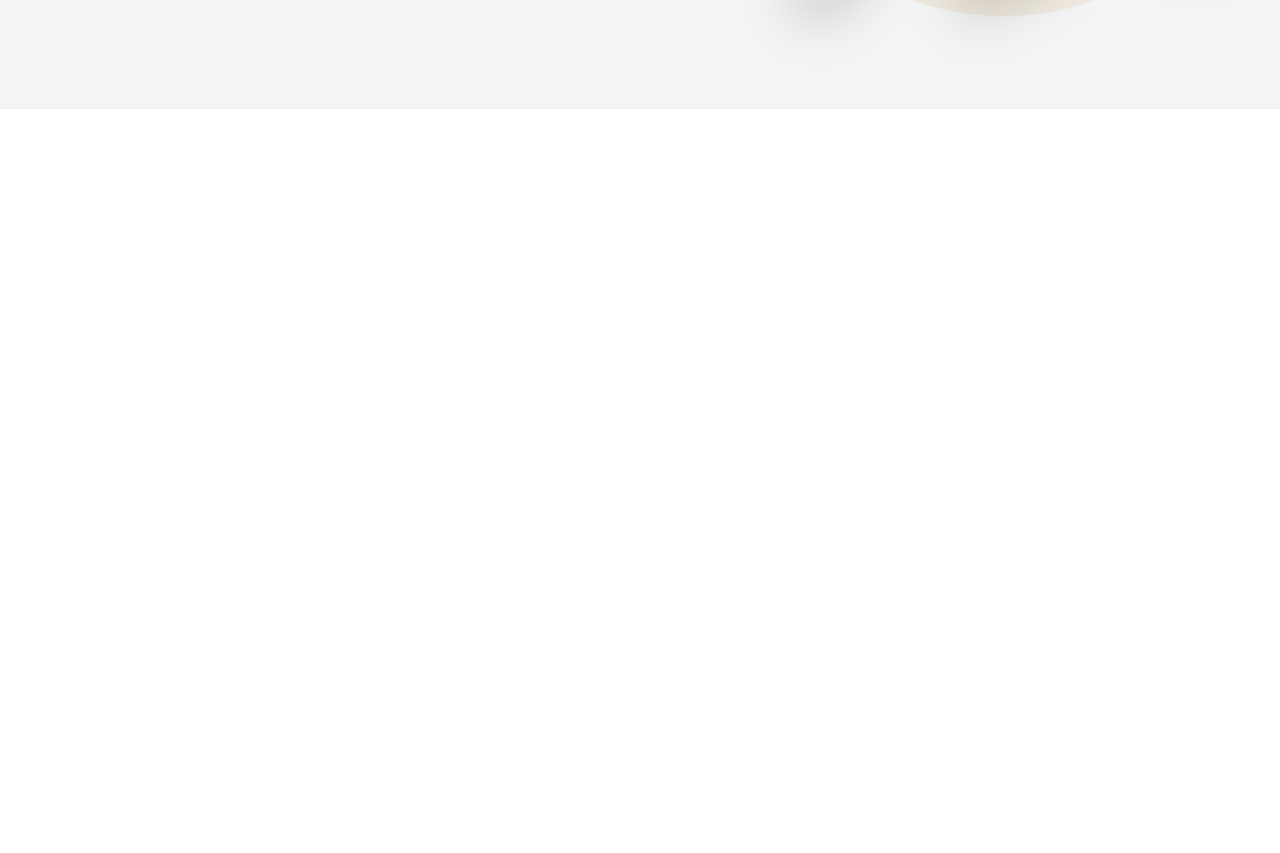
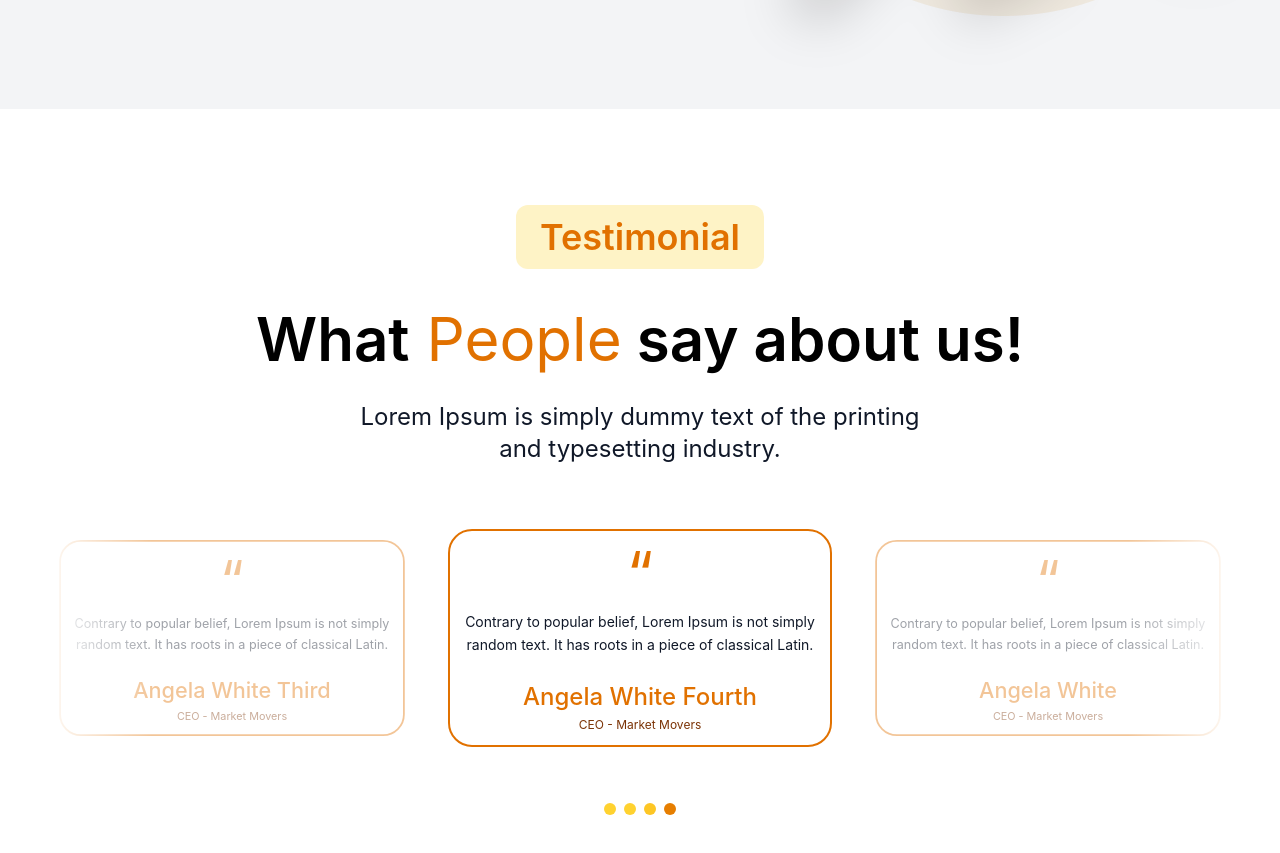
Before and after one commit to kirandeepkaur02/htmlpage, a React (Vite) app in the folder Htmlpage/: page / in a window 1280 px wide. Shown: the part 2112-2965 px from the top of the page. Before the commit the page ends 2221 px from the top, so only its background shows below. Built offline with nearby package versions, Linux system fonts and the light colour scheme.

Commit message:
Testimonial

```diff
--- a/Htmlpage/src/components/Index.jsx
+++ b/Htmlpage/src/components/Index.jsx
@@ -9,16 +9,16 @@ const Index = () => {
   return (
     <div>
       <Navbar />
-       <HeroSection />
-        <ServiceSection />
-        <Info />
-      {/*
+      <HeroSection />
+      <ServiceSection />
+      <Info />
+      <TestimonialSection />
 
 
-      <TestimonialSection />
+
+    {/*
       <Footer /> */}
     </div>
   )
 }
-
 export default Index
--- a/Htmlpage/src/components/Testimonial.jsx
+++ b/Htmlpage/src/components/Testimonial.jsx
@@ -1,9 +1,278 @@
-import React from 'react'
+import React, { useState, useEffect } from "react";
 
 const Testimonial = () => {
+
+  // Testimonial Data
+  const testimonials = [
+    {
+      id: 1,
+      name: "Angela White",
+      role: "CEO - Market Movers",
+      text: "Contrary to popular belief, Lorem Ipsum is not simply random text. It has roots in a piece of classical Latin."
+    },
+    {
+      id: 2,
+      name: "Angela White Sec",
+      role: "CEO - Market Movers",
+      text: "Contrary to popular belief, Lorem Ipsum is not simply random text. It has roots in a piece of classical Latin."
+    },
+    {
+      id: 3,
+      name: "Angela White Third",
+      role: "CEO - Market Movers",
+      text: "Contrary to popular belief, Lorem Ipsum is not simply random text. It has roots in a piece of classical Latin."
+    },
+    {
+      id: 4,
+      name: "Angela White Fourth",
+      role: "CEO - Market Movers",
+      text: "Contrary to popular belief, Lorem Ipsum is not simply random text. It has roots in a piece of classical Latin."
+    }
+  ];
+
+
+  // Current active slide
+  const [current, setCurrent] = useState(0);
+
+
+  // Auto play every 9 seconds
+  useEffect(() => {
+
+    const timer = setInterval(() => {
+      setCurrent((prev) => (prev + 1) % testimonials.length);
+    }, 2000);
+
+    return () => clearInterval(timer);
+
+  }, []);
+
+
+  // Desktop visible cards
+  const desktopCards = [
+    testimonials[
+      (current - 1 + testimonials.length) %
+      testimonials.length
+    ],
+
+    testimonials[current],
+
+    testimonials[
+      (current + 1) %
+      testimonials.length
+    ]
+  ];
+
+
+  // Card Component
+  const Card = ({ data, active, mobile }) => {
+
+    return (
+      <div
+        className={`
+          border-2 border-amber-600
+          rounded-3xl
+          flex items-center justify-center
+          h-300px
+          transition-all duration-500
+        py-3
+          ${
+            mobile
+              ? "w-full sm:w-300px"
+              : "w-[32%]"
+          }
+
+          ${
+            active
+              ? "opacity-100 scale-100"
+              : "opacity-40 scale-90"
+          }
+        `}
+      >
+
+        <div className="text-center ">
+
+          <div className="text-amber-600 text-6xl leading-none">
+            &ldquo;
+          </div>
+
+          <p className="text-sm leading-relaxed text-gray-900 mt-2">
+            {data.text}
+          </p>
+
+          <h3 className="mt-6 text-2xl text-amber-600 font-medium">
+            {data.name}
+          </h3>
+
+          <p className="mt-1 text-xs text-amber-900">
+            {data.role}
+          </p>
+
+        </div>
+
+      </div>
+    );
+  };
+
+
   return (
-    <div>Testimonial</div>
-  )
-}
 
-export default Testimonial
+    <section className="py-12 sm:py-16 lg:py-24 overflow-hidden">
+
+      <div className="px-4 sm:px-6 lg:px-10">
+
+
+        {/* Heading */}
+        <div className="text-center">
+
+          <div className="
+            inline-block
+            bg-amber-100
+            px-4 sm:px-6
+            py-2 sm:py-3
+            rounded-xl">
+
+            <span className="
+              text-amber-600
+              text-xl sm:text-2xl lg:text-4xl
+              font-semibold">
+
+              Testimonial
+
+            </span>
+
+          </div>
+
+
+          <h2 className="
+            mt-6 sm:mt-8 lg:mt-10
+            text-3xl sm:text-4xl lg:text-6xl
+            font-semibold">
+
+            What
+            <span className="text-amber-600 font-normal">
+              {" "}People
+            </span>
+            {" "}say about us!
+
+          </h2>
+
+
+          <p className="
+            mt-4 sm:mt-6 lg:mt-8
+            text-base sm:text-xl lg:text-2xl
+            text-gray-900
+            max-w-xl mx-auto">
+
+            Lorem Ipsum is simply dummy text of the printing
+            and typesetting industry.
+
+          </p>
+
+        </div>
+
+
+
+        {/* Desktop Carousel */}
+        <div className="
+          hidden lg:block
+          mt-16 relative">
+
+          {/* Left Fade */}
+          <div className="
+            absolute left-0 top-0
+            h-full w-28 z-10
+            pointer-events-none
+            bg-linear-to-r from-white to-transparent">
+          </div>
+
+
+          {/* Right Fade */}
+          <div className="
+            absolute right-0 top-0
+            h-full w-28 z-10
+            pointer-events-none
+            bg-linear-to-l from-white to-transparent">
+          </div>
+
+
+          <div className="
+            flex justify-center
+            gap-6">
+
+            {desktopCards.map((item, index) => (
+
+              <Card
+                key={item.id}
+                data={item}
+                active={index === 1}
+              />
+
+            ))}
+
+          </div>
+
+        </div>
+
+
+
+        {/* Mobile / Tablet Carousel */}
+        <div className="
+          lg:hidden
+          mt-10 sm:mt-14
+          flex justify-center">
+
+          <Card
+            data={testimonials[current]}
+            active={true}
+            mobile={true}
+          />
+
+        </div>
+
+
+
+        {/* Dots */}
+        <div className="
+          flex justify-center
+          items-center
+          gap-2
+          mt-8 sm:mt-10 lg:mt-14">
+
+          {
+            testimonials.map((item, index) => (
+
+              <button
+                key={item.id}
+
+                onClick={() => setCurrent(index)}
+
+                className={`
+                  w-3 h-3
+                  rounded-full
+                  transition-all duration-300
+
+                  ${
+                    current === index
+                      ? "bg-amber-600"
+                      : "bg-amber-300"
+                  }
+                `}
+              >
+
+              </button>
+
+            ))
+          }
+
+        </div>
+
+
+      </div>
+
+    </section>
+
+  );
+};
+
+
+export default Testimonial;
```
